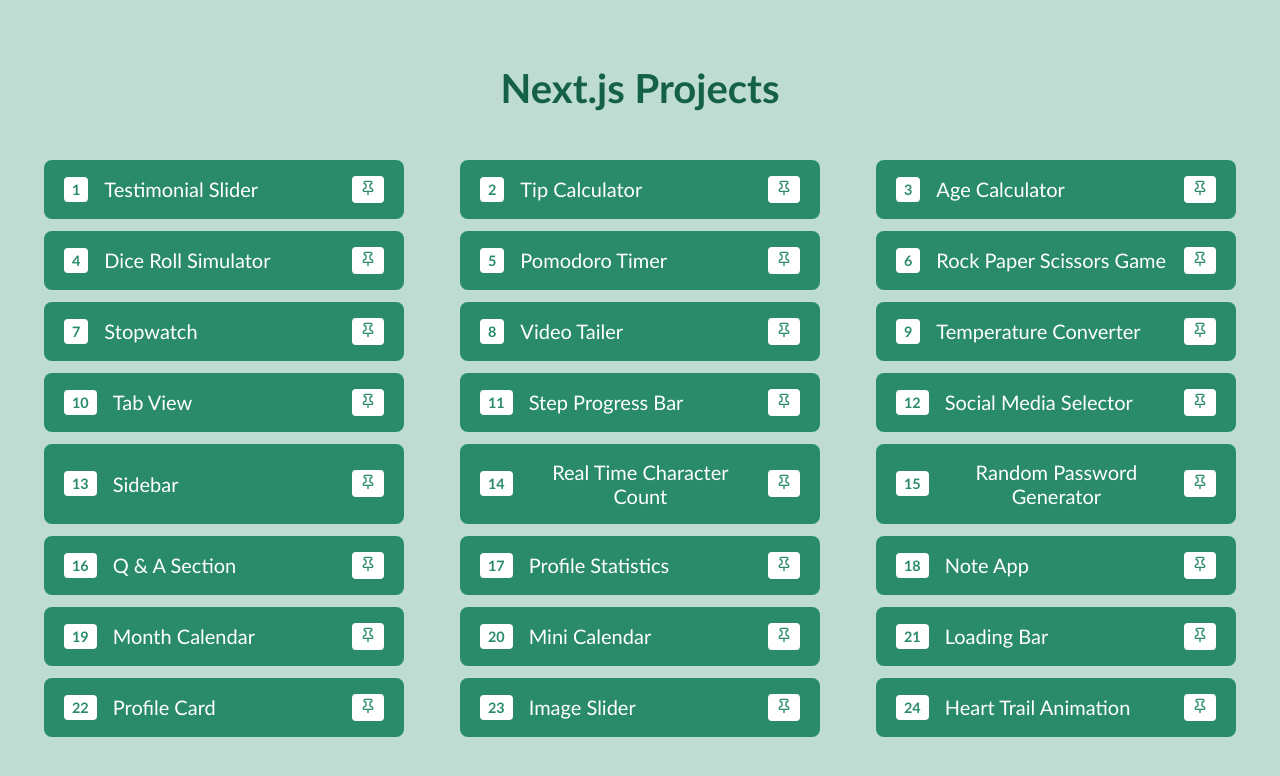
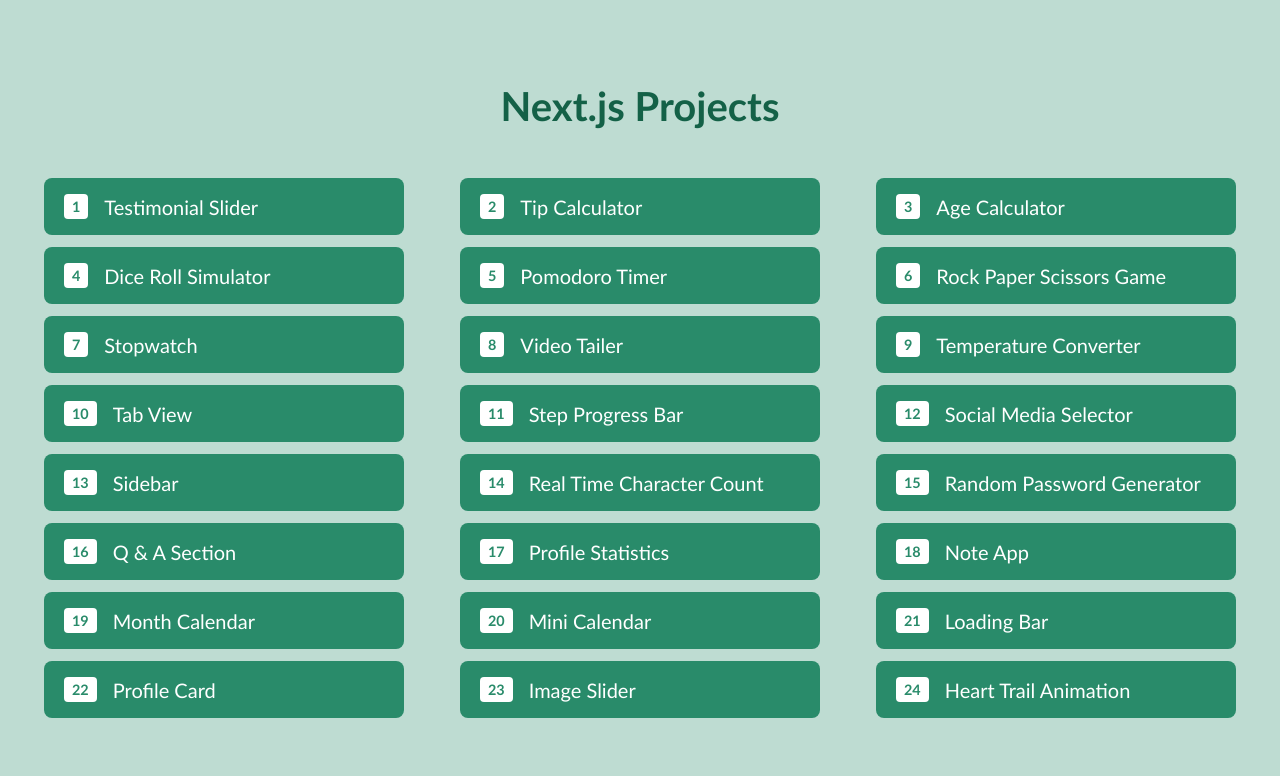
Before and after one commit to rahuljindal1/nextjs14-practice-projects, a Next.js app: page / in a window 1280 px wide. Shown: the top 776 px of the page. Built offline with nearby package versions, Linux system fonts and the light colour scheme.

Commit message:
chore: Move PinIcon to a new file

```diff
--- /dev/null
+++ b/src/app/routes/ProjectItem/PinIcon/index.tsx
@@ -0,0 +1,50 @@
+import classNames from "classnames";
+import { LuPinOff, LuPin } from "react-icons/lu";
+import { Tooltip } from "../../../../../components";
+import iconStyles from "../icon.module.css";
+import { Project } from "../../interface";
+
+export default function PinIcon({
+  project,
+  isPinned,
+  pinToTop,
+  unPin,
+  isMaxItemsPinned
+}: {
+  project: Project;
+  isPinned?: boolean;
+  pinToTop(e: any, id: number): void;
+  unPin(e: any, id: number): void;
+  isMaxItemsPinned?: boolean;
+}) {
+  if (isPinned) {
+    return (
+      <Tooltip text="Un Pin">
+        {
+          <LuPinOff
+            className={iconStyles.icon}
+            onClick={(e) => unPin(e, project.id)}
+          />
+        }
+      </Tooltip>
+    );
+  }
+
+  const toolTipText = isMaxItemsPinned
+    ? "Maximum 3 Projects can be Pinned"
+    : "Pin To Top";
+
+  return (
+    <Tooltip text={toolTipText}>
+      {
+        <LuPin
+          className={classNames(
+            iconStyles.icon,
+            isMaxItemsPinned ? iconStyles.markIconDisabled : ""
+          )}
+          onClick={(e) => pinToTop(e, project.id)}
+        />
+      }
+    </Tooltip>
+  );
+}
--- /dev/null
+++ b/src/app/routes/ProjectItem/icon.module.css
@@ -0,0 +1,7 @@
+.icon {
+  padding: 0.25rem 0.5rem;
+}
+
+.markIconDisabled {
+  opacity: 0.3;
+}
--- a/src/app/routes/ProjectItem/index.tsx
+++ b/src/app/routes/ProjectItem/index.tsx
@@ -1,9 +1,13 @@
-import Link from "next/link";
-import { LuPin, LuPinOff } from "react-icons/lu";
+"use client";
+
 import { Tooltip } from "../../../../components";
 import { Project } from "../interface";
 import styles from "./styles.module.css";
-import classNames from "classnames";
+import { useState } from "react";
+import { FaLink } from "react-icons/fa";
+import { useRouter } from "next/navigation";
+import iconStyles from "./icon.module.css";
+import PinIcon from "./PinIcon";
 
 export default function ProjectItem({
   project,
@@ -18,52 +22,55 @@
   unPin(e: any, id: number): void;
   isMaxItemsPinned?: boolean;
 }) {
-  const PinIcon = () => {
-    if (isPinned) {
-      return (
-        <Tooltip text="Un Pin">
-          {
-            <LuPinOff
-              className={styles.icon}
-              onClick={(e) => unPin(e, project.id)}
-            />
-          }
-        </Tooltip>
-      );
+  const router = useRouter();
+  const [showActionOverlay, setShowActionOverlay] = useState<boolean>(false);
+
+  const visitLink = (url: string) => {
+    router.push(url);
+  };
+
+  const ActionOverlay = ({ project }: { project: Project }) => {
+    if (!showActionOverlay) {
+      return <></>;
     }
 
-    const toolTipText = isMaxItemsPinned
-      ? "Maximum 3 Projects can be Pinned"
-      : "Pin To Top";
-
     return (
-      <Tooltip text={toolTipText}>
-        {
-          <LuPin
-            className={classNames(
-              styles.icon,
-              isMaxItemsPinned ? styles.markIconDisabled : ""
-            )}
-            onClick={(e) => pinToTop(e, project.id)}
+      <div className={styles.actionOverlay}>
+        <div className={styles.actionIcon}>
+          <PinIcon
+            project={project}
+            isPinned={isPinned}
+            pinToTop={pinToTop}
+            unPin={unPin}
+            isMaxItemsPinned={isMaxItemsPinned}
           />
-        }
-      </Tooltip>
+        </div>
+        <div className={styles.actionIcon}>
+          <Tooltip text="Visit Link">
+            <FaLink
+              onClick={() => {
+                visitLink(project.link);
+              }}
+              className={iconStyles.icon}
+            />
+          </Tooltip>
+        </div>
+      </div>
     );
   };
 
   return (
-    <Link
+    <div
+      onMouseOver={() => setShowActionOverlay(true)}
+      onMouseLeave={() => setShowActionOverlay(false)}
       key={project.id}
       className={styles.projectListItem}
-      href={project.link}
     >
       <div className={styles.itemInfoContainer}>
         <div className={styles.itemCount}>{project.id}</div>
         <div className={styles.itemText}>{project.title}</div>
       </div>
-      <div className={styles.actionIcon}>
-        <PinIcon />
-      </div>
-    </Link>
+      <ActionOverlay project={project} />
+    </div>
   );
 }
--- a/src/app/routes/ProjectItem/styles.module.css
+++ b/src/app/routes/ProjectItem/styles.module.css
@@ -1,4 +1,5 @@
 .projectListItem {
+  position: relative;
   font-size: 20px;
   width: 25%;
   text-align: center;
@@ -9,7 +10,6 @@
   border-radius: 8px;
   padding: 1rem 1.25rem;
   gap: 1rem;
-  cursor: pointer;
   text-decoration: none;
 
   .itemInfoContainer {
@@ -32,41 +32,29 @@
       text-decoration: none;
     }
   }
-
-  .actionIcon {
-    background-color: white;
-    color: rgb(41, 139, 106);
-    font-size: 1rem;
-    border-radius: 4px;
-    font-weight: 800;
-    text-align: center;
-
-    .icon {
-      padding: 0.25rem 0.5rem;
-    }
-    .markIconDisabled {
-      opacity: 0.3;
-    }
-  }
 }
 
-.projectListItem:hover {
+.actionOverlay {
+  position: absolute;
+  display: flex;
+  justify-content: center;
+  align-items: center;
+  gap: 0.75rem;
+  width: 100%;
+  top: 0;
+  left: 0;
+  background-color: rgba(41, 139, 106, 0.75);
+  height: 100%;
+  border-radius: 8px;
+}
+
+.actionIcon {
   background-color: white;
-
-  .itemInfoContainer {
-    .itemText {
-      color: rgb(41, 139, 106);
-      text-decoration: underline;
-    }
-
-    .itemCount {
-      background-color: rgb(41, 139, 106);
-      color: white;
-    }
-  }
-
-  .actionIcon {
-    background-color: rgb(41, 139, 106);
-    color: white;
-  }
+  color: rgb(41, 139, 106);
+  font-size: 1rem;
+  border-radius: 4px;
+  font-weight: 800;
+  text-align: center;
+  opacity: 1;
+  cursor: pointer;
 }
```
